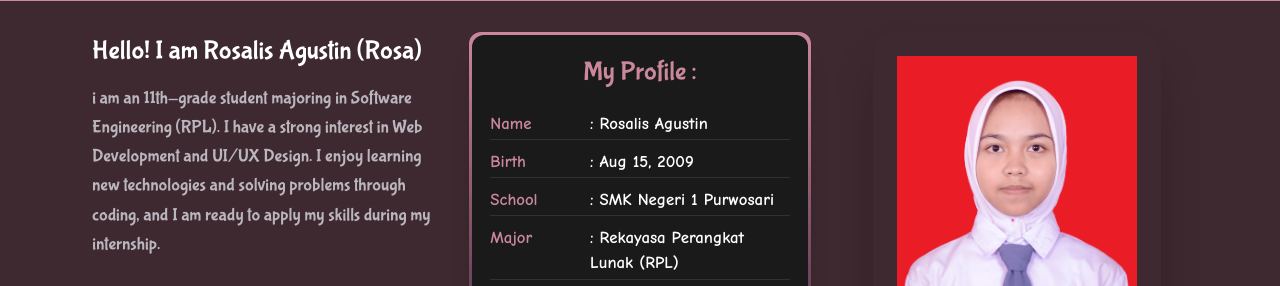
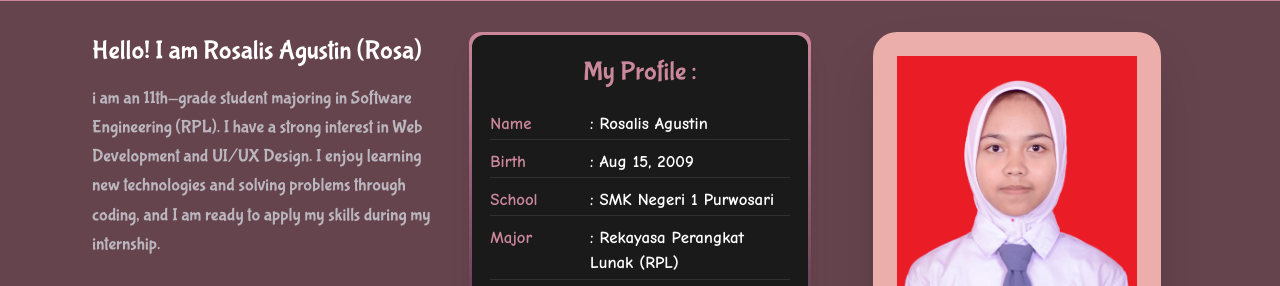
Before and after one commit to RosealievPie-Zephyra/Portofolio-Figma, a website: page index.html in a window 1280 px wide. Shown: the part 88-374 px from the top of the page. Drawn offline with nearby package versions, Linux system fonts and the light colour scheme; a web font is replaced by a local one.

Commit message:
Adjust background opacity and color in index.html

```diff
--- a/index.html
+++ b/index.html
@@ -59,7 +59,7 @@
         </div>
     </header>
 
-    <div class="absolute inset-0 z-0 opacity-30"
+    <div class="absolute inset-0 z-0 opacity-50"
         style="background-color: #cb879c;">
     </div>
     <!-- background end -->
@@ -180,7 +180,7 @@
             <!-- mypic -->
             <div class="lg:col-span-4 order-1 lg:order-3 flex justify-center">
               <div class="relative w-full max-w-[24rem] aspect-[3/4] rounded-[2rem] overflow-hidden shadow-2xl group">
-                <div class="absolute inset-0 bg-[#ebaeab]"></div>
+                <div class="absolute inset-0" style="background-color: #ebaeab;"></div>
 
                 <div class="absolute inset-0 bg-center bg-cover group-hover:scale-105 transition-transform duration-700"
                     style="background-image: url('images-profile/Rosalis.JPG'); width: 20rem; height: 27rem; top: 2rem; left: 2rem;">
```
